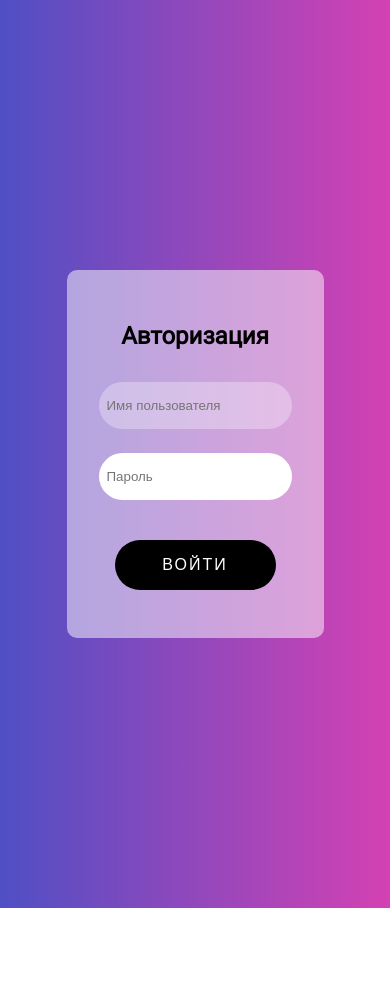
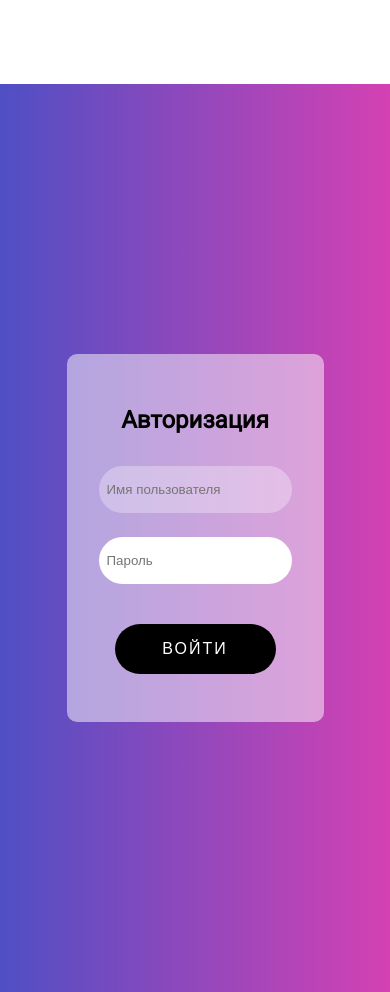
Before and after one commit to nibrissa/fastcase_hackathon, a React (Create React App) app: page / in a window 390 px wide. Before the commit the page ends 908 px from the top, so only its background shows below. Built offline with nearby package versions, Linux system fonts and the light colour scheme.

Commit message:
небольшое изменение css

```diff
--- a/src/App.css
+++ b/src/App.css
@@ -7,6 +7,7 @@
 
 .app-content{
   grid-area: cont;
+
   background-color: #EBEBEB;
 }
 
@@ -22,7 +23,7 @@
 
   .app-wrapper{
     grid-template-areas: "nav nav" "cont cont";
-    grid-template-columns: 20% 80%;
+    grid-template-rows: 10vh auto;
 
   }
 }
```
